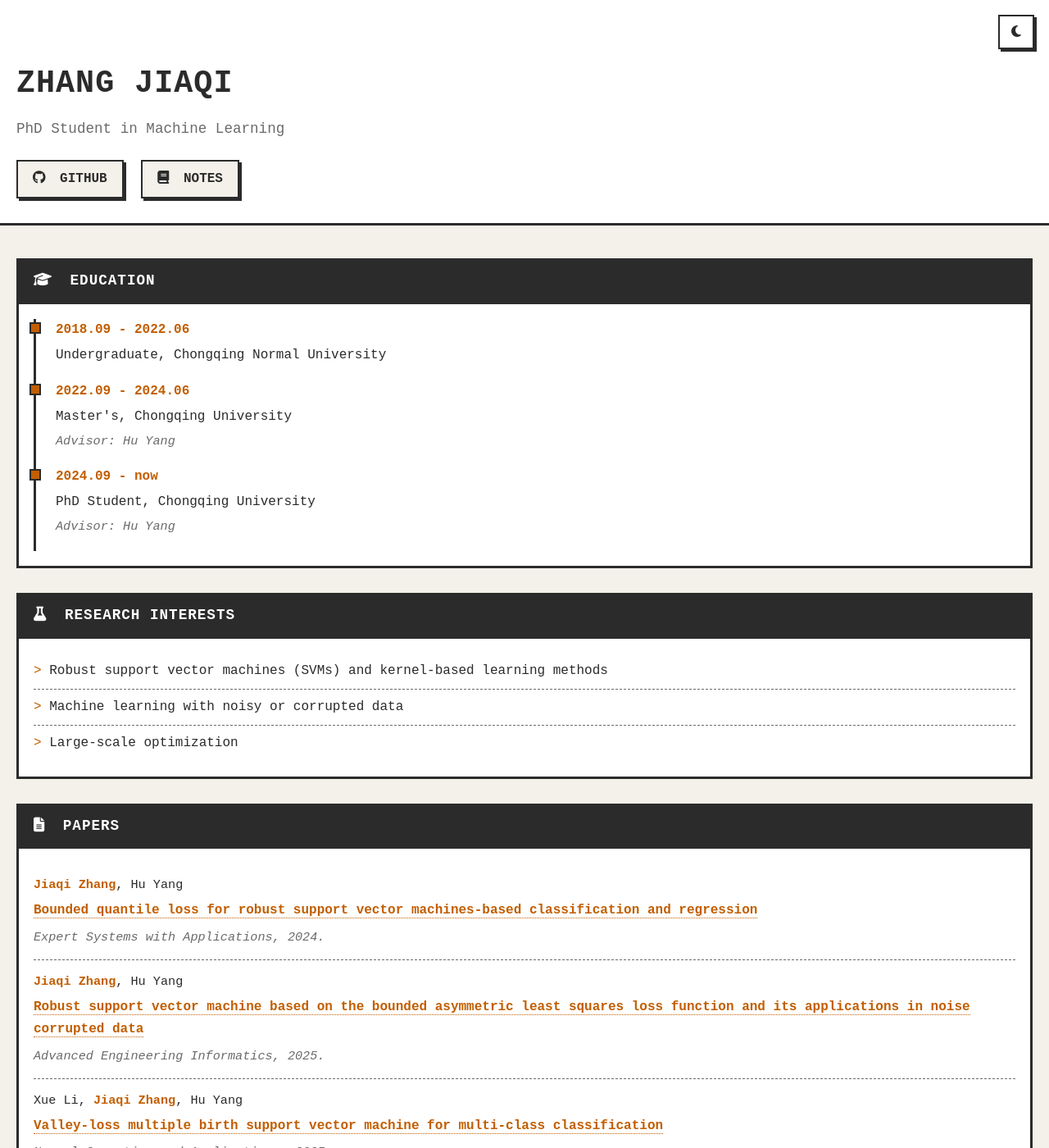
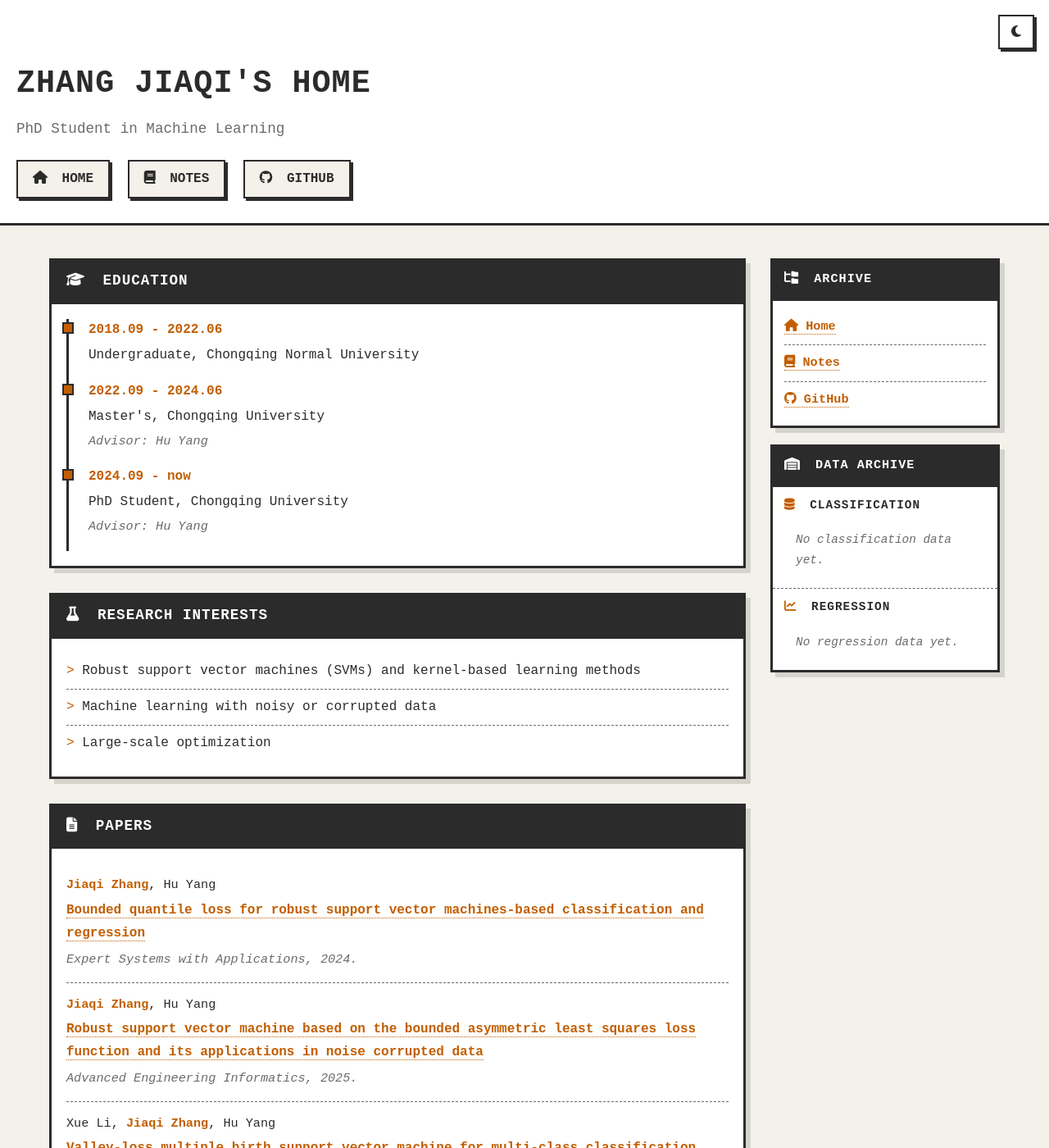
Before and after one commit to define957/define957.github.io, a Jekyll site: the page built from index.html, in a window 1280 px wide and 1400 px high. Shown: the whole window at 82% size. Built offline with Jekyll 4.4.1, drawn with Linux system fonts in a browser that asks for light colours; some of the changed text lies outside the part shown.

Commit message:
Add sidebar with data warehouse, archive sections, and responsive layout

```diff
--- a/Gemfile
+++ b/Gemfile
@@ -2,3 +2,4 @@ source "https://rubygems.org"
 
 gem "github-pages", group: :jekyll_plugins
 gem "webrick", "~> 1.8"
+gem "tzinfo-data", "~> 1.2024"
--- /dev/null
+++ b/_data/archives.yml
@@ -0,0 +1,2 @@
+# 数据仓库条目
+# 每个条目需要指定 category: 分类 或 category: 回归
--- /dev/null
+++ b/_includes/sidebar.html
@@ -0,0 +1,22 @@
+<aside class="sidebar">
+  <div class="sidebar-card">
+    <h3><i class="fa-solid fa-folder-tree"></i> Archive</h3>
+    <ul class="sidebar-nav">
+      <li><a href="{{ '/' | relative_url }}"><i class="fa-solid fa-house"></i> Home</a></li>
+      <li><a href="{{ '/notes/' | relative_url }}"><i class="fa-solid fa-book"></i> Notes</a></li>
+      <li><a href="https://github.com/define957" target="_blank"><i class="fa-brands fa-github"></i> GitHub</a></li>
+    </ul>
+  </div>
+
+  <div class="sidebar-card">
+    <h3><i class="fa-solid fa-warehouse"></i> DATA ARCHIVE</h3>
+    <div class="archive-sub">
+      <h4><i class="fa-solid fa-database"></i> Classification</h4>
+      <p class="empty">No classification data yet.</p>
+    </div>
+    <div class="archive-sub">
+      <h4><i class="fa-solid fa-chart-line"></i> Regression</h4>
+      <p class="empty">No regression data yet.</p>
+    </div>
+  </div>
+</aside>
--- a/_layouts/default.html
+++ b/_layouts/default.html
@@ -4,7 +4,7 @@
   <meta charset="UTF-8">
   <meta name="viewport" content="width=device-width, initial-scale=1.0">
   <title>{% if page.title %}{{ page.title }} | {{ site.title }}{% else %}{{ site.title }}{% endif %}</title>
-  <link rel="stylesheet" href="{{ '/style.css' | relative_url }}?v=8">
+  <link rel="stylesheet" href="{{ '/style.css' | relative_url }}?v=9">
   <link rel="stylesheet" href="https://cdnjs.cloudflare.com/ajax/libs/font-awesome/6.5.0/css/all.min.css">
 </head>
 <body>
@@ -20,9 +20,12 @@
     </div>
   </header>
 
-  <main class="container">
-    {{ content }}
-  </main>
+  <div class="page-wrapper">
+    <main class="content">
+      {{ content }}
+    </main>
+    {% include sidebar.html %}
+  </div>
 
   <footer>
     <p>&copy; {{ site.time | date: '%Y' }} {{ site.author | default: site.title }}. Powered by GitHub Pages.</p>
--- a/index.html
+++ b/index.html
@@ -1,25 +1,8 @@
-<!DOCTYPE html>
-<html lang="zh-CN">
-<head>
-  <meta charset="UTF-8">
-  <meta name="viewport" content="width=device-width, initial-scale=1.0">
-  <title>Zhang Jiaqi's Home Page</title>
-  <link rel="stylesheet" href="style.css?v=9">
-  <link rel="stylesheet" href="https://cdnjs.cloudflare.com/ajax/libs/font-awesome/6.5.0/css/all.min.css">
-</head>
-<body>
-  <button id="theme-toggle" aria-label="Toggle theme"><i class="fa-solid fa-moon"></i></button>
+---
+layout: default
+title: Home
+---
 
-  <header class="hero">
-    <h1>Zhang Jiaqi</h1>
-    <p class="tagline">PhD Student in Machine Learning</p>
-    <div class="links">
-      <a href="https://github.com/define957" target="_blank"><i class="fa-brands fa-github"></i> GitHub</a>
-      <a href="notes/"><i class="fa-solid fa-book"></i> Notes</a>
-    </div>
-  </header>
-
-  <main class="container">
 <section class="card">
   <h2><i class="fa-solid fa-graduation-cap section-icon"></i> Education</h2>
   <ul class="timeline">
@@ -82,33 +65,3 @@
   <p><i class="fa-solid fa-envelope"></i> <strong>Email:</strong> <a href="mailto:zhangjiaqi957957@outlook.com">zhangjiaqi957957@outlook.com</a></p>
   <p><i class="fa-brands fa-orcid"></i> <strong>ORCID:</strong> <a href="https://orcid.org/0009-0002-7162-637X" target="_blank" rel="noopener noreferrer">0009-0002-7162-637X</a></p>
 </section>
-  </main>
-
-  <footer>
-    <p>&copy; 2026 define957. Powered by GitHub Pages.</p>
-  </footer>
-
-  <script>
-    (function() {
-      const toggle = document.getElementById('theme-toggle');
-      const html = document.documentElement;
-      const icon = toggle.querySelector('i');
-      const saved = localStorage.getItem('theme');
-      const prefersDark = window.matchMedia('(prefers-color-scheme: dark)').matches;
-      let isDark = saved ? saved === 'dark' : prefersDark;
-
-      function setTheme(dark) {
-        html.setAttribute('data-theme', dark ? 'dark' : 'light');
-        icon.className = dark ? 'fa-solid fa-sun' : 'fa-solid fa-moon';
-        localStorage.setItem('theme', dark ? 'dark' : 'light');
-      }
-
-      setTheme(isDark);
-
-      toggle.addEventListener('click', function() {
-        setTheme(html.getAttribute('data-theme') !== 'dark');
-      });
-    })();
-  </script>
-</body>
-</html>
--- a/style.css
+++ b/style.css
@@ -6,6 +6,7 @@
   --border: #2b2b2b;
   --accent: #c25e00;
   --transition: 0.3s ease;
+  --shadow: 6px 6px 0 rgba(43, 43, 43, 0.15);
 }
 
 html[data-theme="dark"] {
@@ -101,11 +102,19 @@ body {
   margin-right: 8px;
 }
 
-/* 内容区：靠左排列 */
-.container {
-  max-width: 100%;
-  margin: 40px 20px;
-  padding: 0;
+/* 页面布局：主内容 + 侧边栏 */
+.page-wrapper {
+  display: flex;
+  gap: 30px;
+  max-width: 1200px;
+  margin: 40px auto;
+  padding: 0 20px;
+  align-items: flex-start;
+}
+
+.content {
+  flex: 1;
+  min-width: 0;
 }
 
 .card {
@@ -352,6 +361,164 @@ html[data-theme="dark"] .card a:hover {
   background: rgba(255, 159, 67, 0.15);
 }
 
+/* 侧边栏 */
+.sidebar {
+  width: 280px;
+  flex-shrink: 0;
+  position: sticky;
+  top: 90px;
+}
+
+.sidebar-card {
+  background: var(--card);
+  border: 3px solid var(--border);
+  margin-bottom: 20px;
+  box-shadow: var(--shadow);
+  overflow-wrap: break-word;
+  word-wrap: break-word;
+  transition: background-color var(--transition), border-color var(--transition), box-shadow var(--transition);
+}
+
+.sidebar-card h3 {
+  background: var(--border);
+  color: var(--card);
+  padding: 10px 14px;
+  font-size: 0.95rem;
+  text-transform: uppercase;
+  letter-spacing: 1px;
+  border-bottom: 3px solid var(--border);
+  transition: background-color var(--transition), color var(--transition), border-color var(--transition);
+}
+
+.sidebar-card h3 i {
+  margin-right: 8px;
+}
+
+.archive-sub {
+  padding: 10px 14px;
+  border-bottom: 1px dashed var(--muted);
+}
+
+.archive-sub:last-child {
+  border-bottom: none;
+}
+
+.archive-sub h4 {
+  color: var(--fg);
+  font-size: 0.9rem;
+  font-weight: bold;
+  margin-bottom: 6px;
+  text-transform: uppercase;
+  letter-spacing: 1px;
+  transition: color var(--transition);
+}
+
+.archive-sub h4 i {
+  margin-right: 8px;
+  color: var(--accent);
+}
+
+.sidebar-card ul {
+  list-style: none;
+  padding: 10px 14px;
+}
+
+.sidebar-card li {
+  padding: 8px 0;
+  border-bottom: 1px dashed var(--muted);
+  transition: border-color var(--transition);
+}
+
+.sidebar-card li:last-child {
+  border-bottom: none;
+}
+
+.sidebar-card a {
+  color: var(--accent);
+  text-decoration: none;
+  border-bottom: 1px dotted var(--accent);
+  font-weight: bold;
+  font-size: 0.95rem;
+  transition: color var(--transition), border-color var(--transition), background-color var(--transition);
+}
+
+.sidebar-card a:hover {
+  background: rgba(194, 94, 0, 0.12);
+}
+
+html[data-theme="dark"] .sidebar-card a:hover {
+  background: rgba(255, 159, 67, 0.15);
+}
+
+.sidebar-card .empty {
+  padding: 12px 14px;
+  color: var(--muted);
+  font-size: 0.9rem;
+  font-style: italic;
+}
+
+.archive-year {
+  padding: 4px 0;
+  border-bottom: 1px dashed var(--muted);
+}
+
+.archive-year:last-child {
+  border-bottom: none;
+}
+
+.year-toggle {
+  background: none;
+  border: none;
+  color: var(--fg);
+  font-family: inherit;
+  font-weight: bold;
+  cursor: pointer;
+  padding: 4px 0;
+  width: 100%;
+  text-align: left;
+  font-size: 0.95rem;
+  display: flex;
+  align-items: center;
+  gap: 6px;
+  transition: color var(--transition);
+}
+
+.year-toggle i {
+  color: var(--accent);
+  transition: transform 0.2s, color var(--transition);
+}
+
+.year-toggle[aria-expanded="true"] i {
+  transform: rotate(90deg);
+}
+
+.year-posts {
+  display: none;
+  padding-left: 18px;
+  padding-top: 4px;
+}
+
+.year-toggle[aria-expanded="true"] + .year-posts {
+  display: block;
+}
+
+.data-list li {
+  display: flex;
+  flex-direction: column;
+  gap: 2px;
+}
+
+.data-list .desc {
+  color: var(--muted);
+  font-size: 0.85rem;
+  line-height: 1.4;
+}
+
+.data-list .tags {
+  color: var(--accent);
+  font-size: 0.8rem;
+}
+
 /* 页脚 */
 footer {
   padding: 30px 20px;
@@ -364,7 +531,7 @@ footer {
 }
 
 /* 移动端 */
-@media (max-width: 600px) {
+@media (max-width: 800px) {
   #theme-toggle {
     top: 12px;
     right: 12px;
@@ -385,7 +552,18 @@ footer {
     max-width: 220px;
   }
 
-  .container {
+  .page-wrapper {
+    flex-direction: column;
     margin: 30px 16px;
+    padding: 0;
+  }
+
+  .content {
+    width: 100%;
+  }
+
+  .sidebar {
+    width: 100%;
+    position: static;
   }
 }
```
Lines whose indentation alone changed are shown as unchanged.
